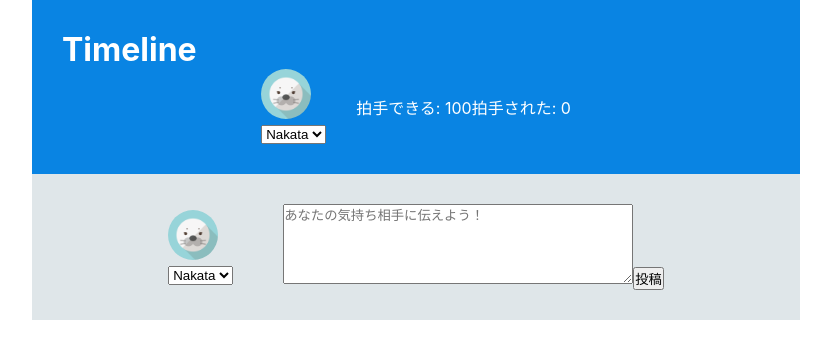
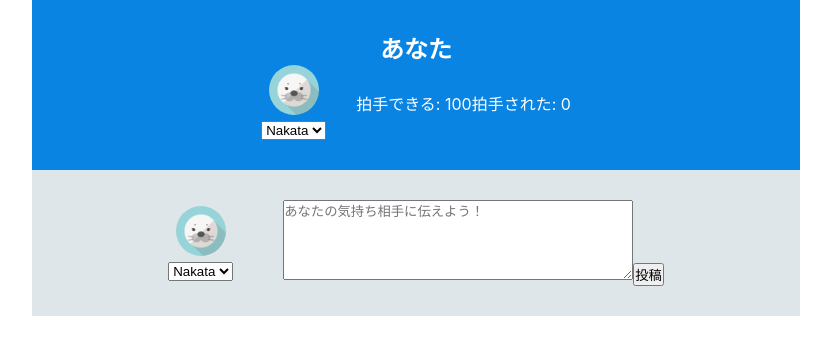
Before and after one commit to show-coco/Fringe81-clapping-app, a React (Create React App) app: page / in a window 1280 px wide. Shown: the top 358 px of the page, without its empty margins (224-1055 px from the left). Built offline with nearby package versions, Linux system fonts and the light colour scheme.

Commit message:
#7 レイアウト修正

```diff
--- a/src/assets/styles/ClpCommentForm.css
+++ b/src/assets/styles/ClpCommentForm.css
@@ -3,6 +3,7 @@
   width: 60%;
   margin: 0 auto;
   padding: 30px;
+  text-align: center;
 }
 
 .user {
--- a/src/assets/styles/ClpCurrentUser.css
+++ b/src/assets/styles/ClpCurrentUser.css
@@ -4,14 +4,15 @@
   width: 60%;
   margin: 0 auto;
   padding: 30px;
+  text-align: center;
 }
 
 .user {
-    display: flex;
-    justify-content: center;
-    align-items: center;
+  display: flex;
+  justify-content: center;
+  align-items: center;
 }
 
 .user-info {
-    margin-left: 30px;
+  margin-left: 30px;
 }
--- a/src/components/molecules/ClpCurrentUser.js
+++ b/src/components/molecules/ClpCurrentUser.js
@@ -7,7 +7,7 @@ class ClpCurrentUser extends React.Component {
   render() {
     return (
       <div className="ClpCurrentUser">
-        <h1>Timeline</h1>
+        <h2>あなた</h2>
         <div className="user">
           <div>
             <ClpIcon uid={this.props.id}></ClpIcon>
```
